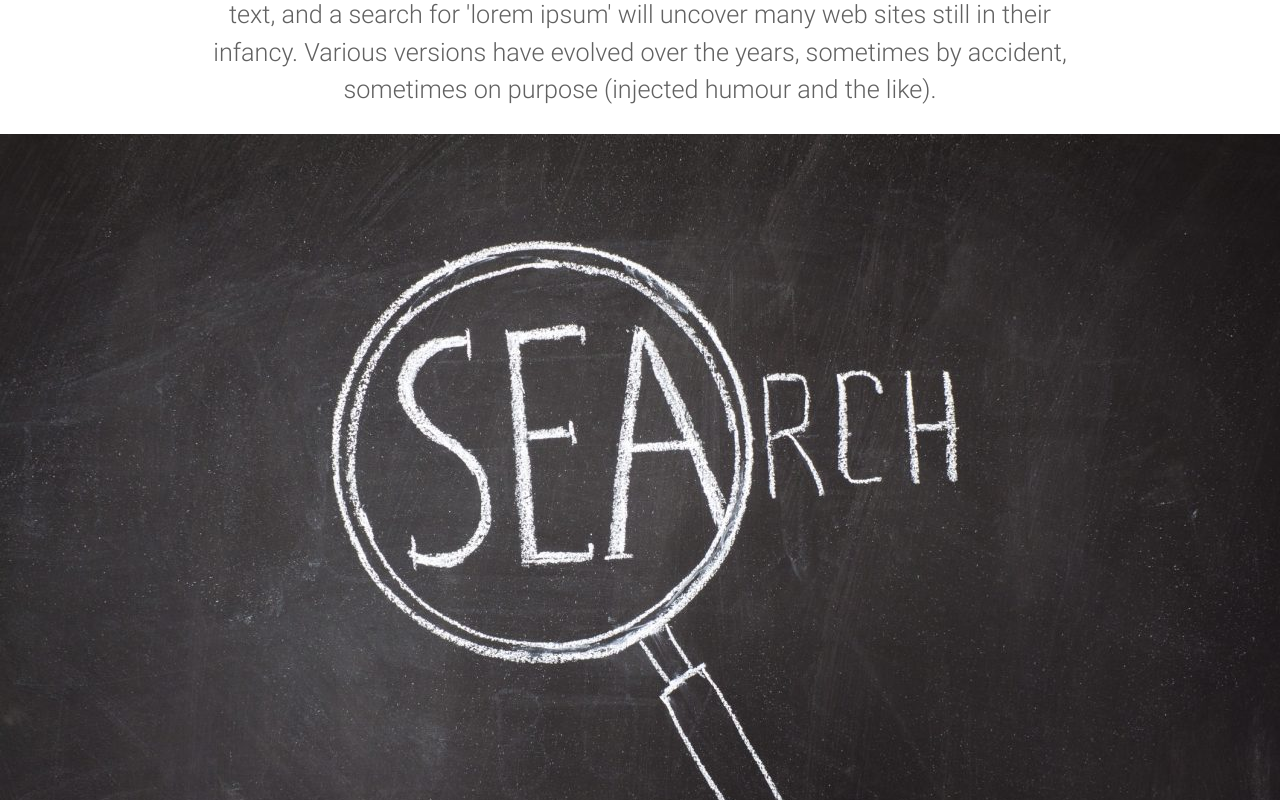
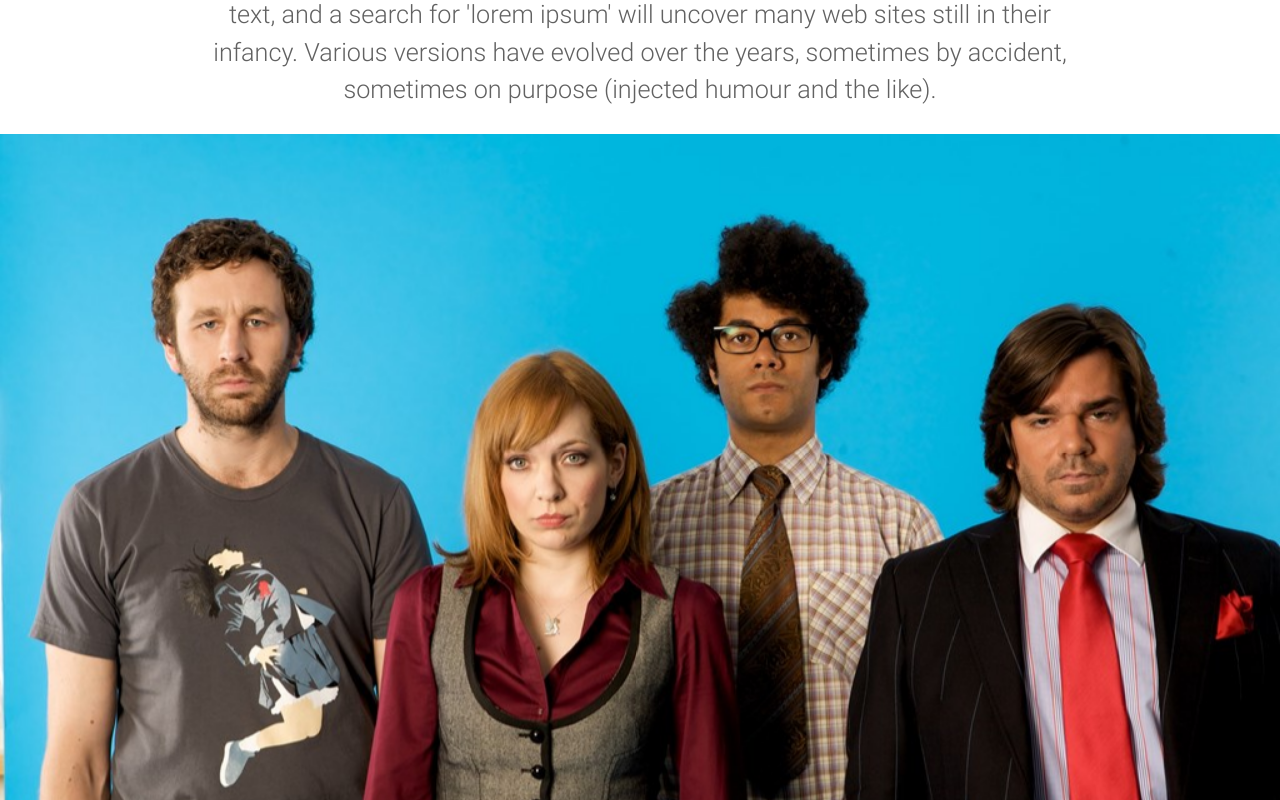
Before and after one commit to dsskdev/mySite, a plain HTML site: page index.html in a window 1280 px wide. Shown: the part 2440-3240 px from the top of the page. Drawn offline with nearby package versions, Linux system fonts and the light colour scheme.

Commit message:
content update carosul  added

```diff
--- a/assets/js/custom.js
+++ b/assets/js/custom.js
@@ -1,4 +1,5 @@
 $(document).ready(function(){
     $('.button-collapse').sideNav();
     //$('.parallax').parallax();
+    $('.carousel.carousel-slider').carousel({fullWidth: true});
 });
--- a/index.html
+++ b/index.html
@@ -66,6 +66,12 @@
                     <p class="flow-text center-align grey-text text-darken-2">It is a long established fact that a reader will be distracted by the readable content of a page when looking at its layout. The point of using Lorem Ipsum is that it has a more-or-less normal distribution of letters, as opposed to using 'Content here, content here', making it look like readable English. Many desktop publishing packages and web page editors now use Lorem Ipsum as their default model text, and a search for 'lorem ipsum' will uncover many web sites still in their infancy. Various versions have evolved over the years, sometimes by accident, sometimes on purpose (injected humour and the like).
                         </p>
             </section>
+            <div class="carousel carousel-slider">
+                <a class="carousel-item" href="#one!"><img src="assets/images/team.jpg"></a>
+                <a class="carousel-item" href="#two!"><img src="assets/images/team.jpg"></a>
+                <a class="carousel-item" href="#three!"><img src="assets/images/team.jpg"></a>
+                <a class="carousel-item" href="#four!"><img src="assets/images/team.jpg"></a>
+              </div>
             <div>
                 <img id="feature" class="responsive-img" src="assets/images/search.jpg"/>
 
```
